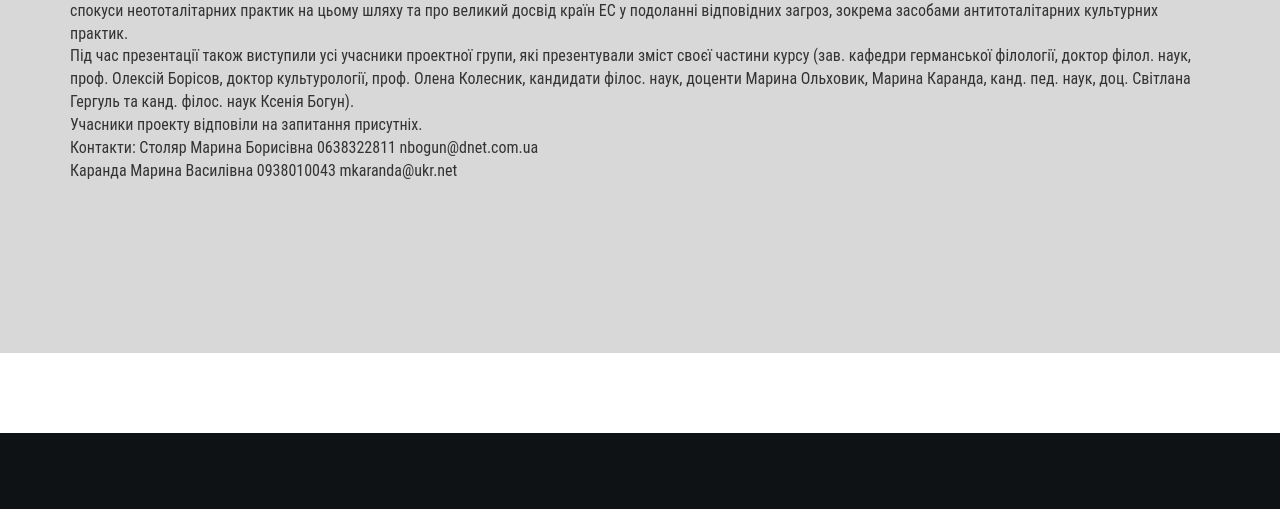
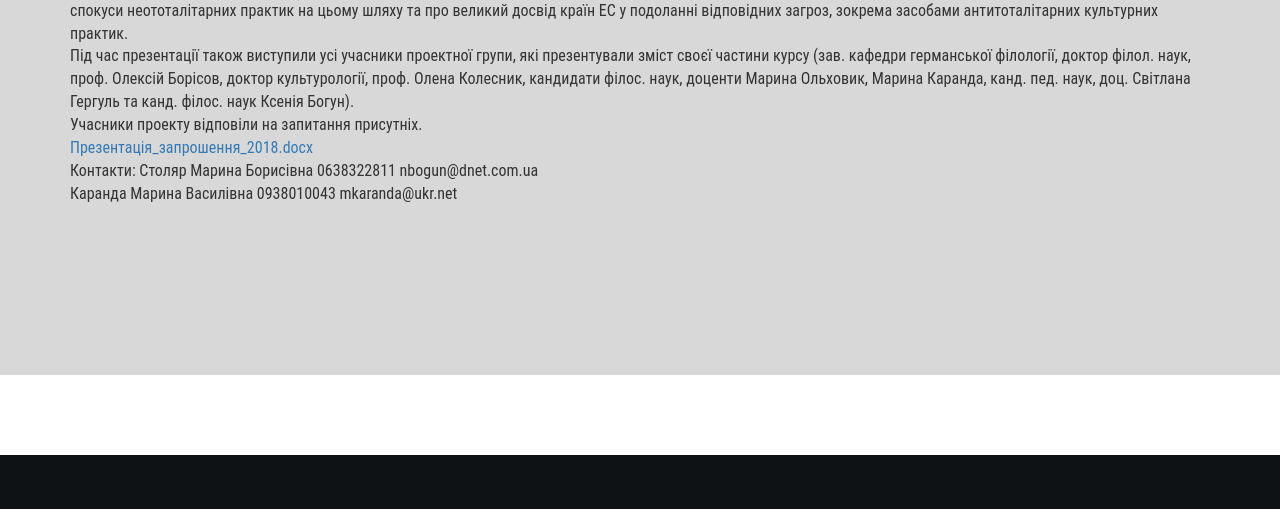
Before and after one commit to alinahaiduk/eap.philosophy, a plain HTML site: page konfirencii1.html in a window 1280 px wide. Shown: the part 4840-5349 px from the top of the page. Drawn offline with Linux system fonts and the light colour scheme.

Commit message:
27_11_21 2_0

```diff
--- a/konfirencii1.html
+++ b/konfirencii1.html
@@ -256,7 +256,7 @@
 3) керівник проекту, зав. кафедри філософії та культурології, д. філос. наук Марина Столяр – про проблеми переходу від посттоталітарих країн до демократичних, про спокуси неототалітарних практик на цьому шляху та про великий досвід країн ЕС у подоланні відповідних загроз, зокрема засобами антитоталітарних культурних практик.<br>
 Під час презентації також виступили усі учасники проектної групи, які презентували зміст своєї частини курсу (зав. кафедри германської філології, доктор філол. наук, проф. Олексій Борісов, доктор культурології, проф. Олена Колесник, кандидати філос. наук, доценти Марина Ольховик, Марина Каранда, канд. пед. наук, доц. Світлана Гергуль та канд. філос. наук Ксенія Богун).<br>
 Учасники проекту відповіли на запитання присутніх.<br>
-<!-- <a href="images/Програма_круг_ст_2019.docx" download>Програма_круг_ст_2019.docx</a><br> -->
+<a href="images/Презентація_запрошення_2018.docx" download>Презентація_запрошення_2018.docx</a><br>
 Контакти: Столяр Марина Борисівна 0638322811 nbogun@dnet.com.ua<br>
 Каранда Марина Василівна 0938010043 mkaranda@ukr.net<br>
 </p>
```
